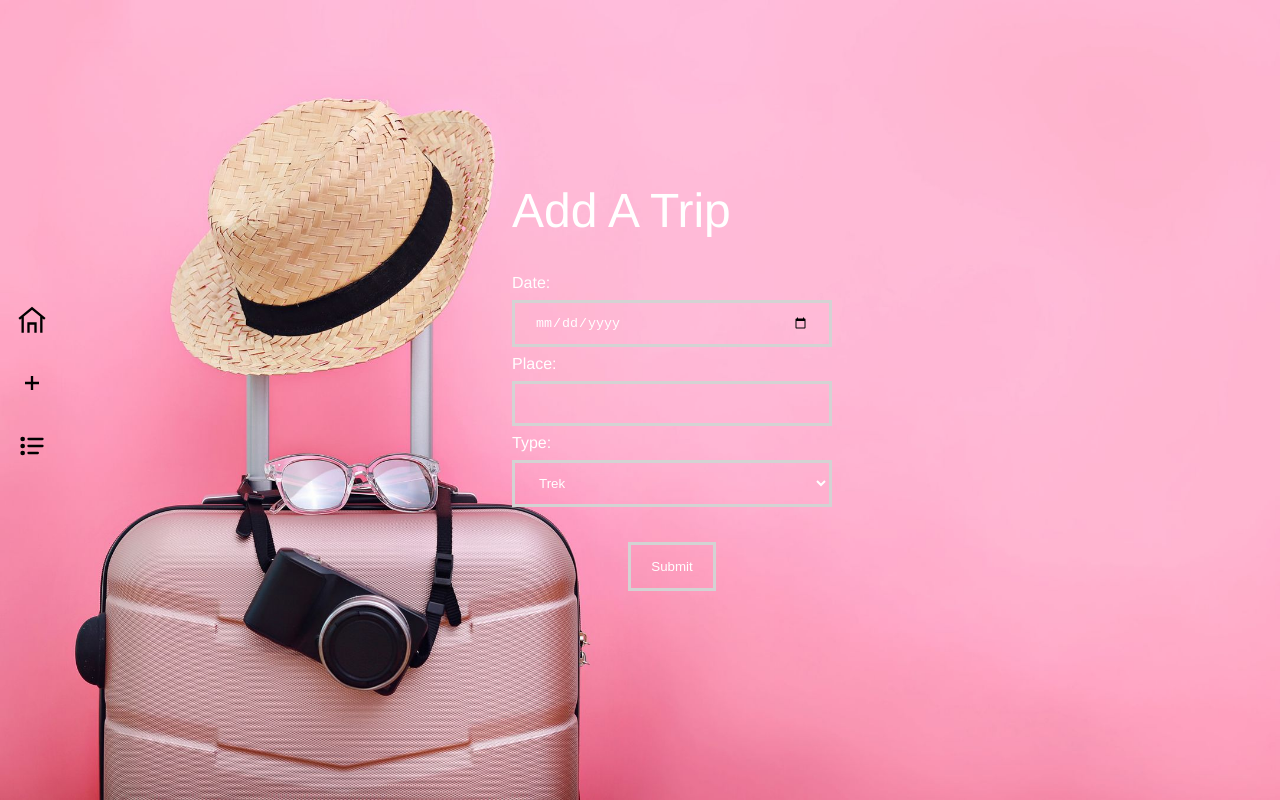
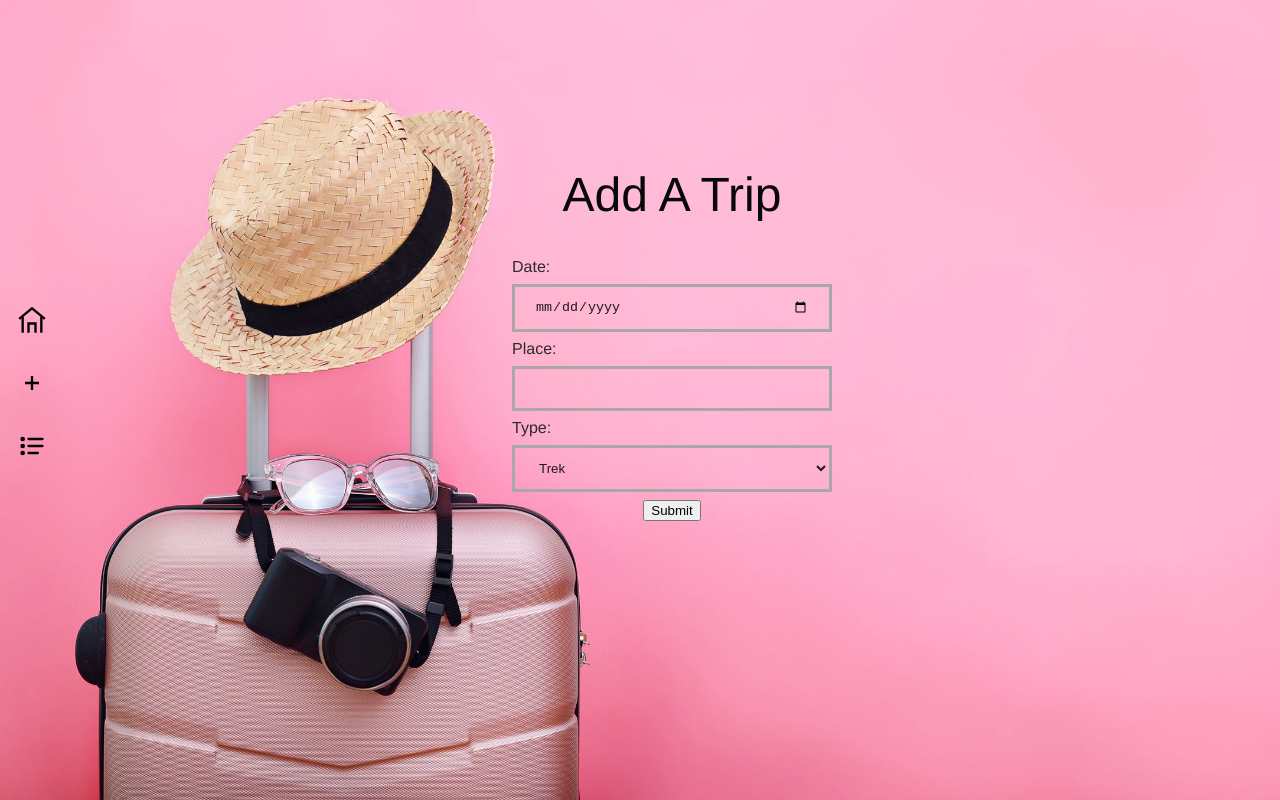
Before and after one commit to bella77-69/trip-app, a React (Create React App) app: page /add in a window 1280 px wide. Built offline with nearby package versions, Linux system fonts and the light colour scheme.

Commit message:
working on styling

```diff
--- a/src/components/trips/AddTrip.jsx
+++ b/src/components/trips/AddTrip.jsx
@@ -1,4 +1,5 @@
 import React from "react";
+import './AddTrip.scss';
 
 export const AddTrip = ({ newTrip }) => {
   let date, place, type;
@@ -13,33 +14,33 @@ export const AddTrip = ({ newTrip }) => {
   };
 
   return (
-    <div className="form-container">
-      <form onSubmit={submit} className="form black-container">
+    <div className="form">
+      <form onSubmit={submit} className="form-container">
         <label>
-          <h3>Add A Trip</h3>
+          <h3 className="form-title">Add A Trip</h3>
           <br />
           <br />
           <br />
         </label>
-        <label>
+        <label className="form-label">
           Date: <br />
-          <input
+          <input className="form-input"
             id="date"
             type="date"
             required
             ref={(input) => (date = input)}
           />
         </label>
-        <label>
+        <label className="form-label">
           Place: <br />
-          <input
+          <input className="form-input"
             id="date"
             type="text"
             required
             ref={(input) => (place = input)}
           />
         </label>
-        <label>
+        <label className="form-label">
           Type: <br />
           <select ref={(input) => (type = input)}>
             <option value="Trek">Trek</option>
@@ -47,7 +48,7 @@ export const AddTrip = ({ newTrip }) => {
             <option value="Club">Club</option>
           </select>
         </label>
-        <input type="submit" value="Submit" />
+        <input type="submit" value="Submit" className="form-submit"/>
       </form>
     </div>
   );
--- /dev/null
+++ b/src/components/trips/AddTrip.scss
@@ -0,0 +1,59 @@
+@import '../../styles/mixins';
+
+ .form {
+        flex: auto;
+        @include flex(column);
+        margin-top: -7rem;
+
+
+        &-title {
+        color: rgb(8, 8, 8);
+        }
+
+        &-label {
+        color: rgb(44, 43, 43);
+        }
+
+        &-container {
+        @include flex(column);
+        width: 320px;
+        padding: 12px 20px;
+        margin: 8px 0;
+        background: transparent;
+        box-sizing: border-box;
+
+        }
+
+        &-input[type=text], input[type=date],
+        select {
+        width: 320px;
+        padding: 12px 20px;
+        margin: 8px 0;
+        display: inline-block;
+        border: 3px solid rgb(170, 167, 167);
+        color: rgb(29, 28, 28);
+        background: transparent;
+        box-sizing: border-box;
+
+        &:focus {
+        border-color: white;
+        }
+        }
+
+        &-input[type=submit] {
+        border: 3px solid lightgrey;
+        background: transparent;
+        color: white;
+        padding: 14px 20px;
+        margin: 2em 0;
+        cursor: pointer;
+        align-self: right;
+
+        :hover {
+        border-color: white;
+        background-color: white;
+        color: grey;
+        }
+        }
+
+    }
--- a/src/styles/index.scss
+++ b/src/styles/index.scss
@@ -1,3 +1,4 @@
+@import '../styles/mixins';
 .route-container .nav a, .route-container .trips-list .filters a {
     text-decoration: none;
     color: #f0f0f0; }
@@ -10,18 +11,9 @@
     background-repeat: no-repeat;
     background-size: cover;
     margin: 0 auto;
-    padding: 0; }
+    padding: 0;
+  }
 
-  h1, h3 {
-    display: inline;
-    font-weight: normal;
-    color: white; }
-
-  h1 {
-    font-size: 96px; }
-
-  h3 {
-    font-size: 48px; }
 
   .route-container {
     display: flex; }
@@ -70,22 +62,18 @@
             margin: 0.5em;
             background-color: #f0f0f0;
             display: inline-block; }
-    .route-container .form-container {
-      flex: auto;
-      display: flex;
-      flex-direction: row;
-      align-items: center;
-      justify-content: center; }
-      .route-container .form-container .form {
+
+
+      .route-container .form-container  {
         display: flex;
         flex-direction: column;
         align-items: center;
         justify-content: center;
         color: white; }
-        .route-container .form-container .form label {
+        .route-container .form-container {
           width: 320px; }
-        .route-container .form-container .form input[type=text], .route-container .form-container .form input[type=date],
-        .route-container .form-container .form select {
+        .route-container .form-container .route-container .form-container
+        .route-container .form-container  {
           width: 320px;
           padding: 12px 20px;
           margin: 8px 0;
@@ -94,21 +82,18 @@
           color: white;
           background: transparent;
           box-sizing: border-box; }
-          .route-container .form-container .form input[type=text]:focus, .route-container .form-container .form input[type=date]:focus,
-          .route-container .form-container .form select:focus {
+          .route-container .form-container .route-container .form-container .form input[type=date]:focus,
+          .route-container .form-container  {
             border-color: white; }
-        .route-container .form-container .form input[type=submit] {
-          border: 3px solid lightgrey;
-          background: transparent;
-          color: white;
-          padding: 14px 20px;
-          margin: 2em 0;
-          cursor: pointer;
-          align-self: right; }
-        .route-container .form-container .form input[type=submit]:hover {
-          border-color: white;
-          background-color: white;
-          color: grey; }
+        // .route-container  {
+
+        //   background: transparent;
+        //   color: white;
+        //   padding: 14px 20px;
+        //   margin: 2em 0;
+        //   cursor: pointer;
+        //   align-self: right; }
+
     .route-container .trips-list {
       flex: auto;
       display: flex;
@@ -117,7 +102,7 @@
       justify-content: center;
       color: white;
       font-size: 20px; }
-      .route-container .trips-list h3 {
+      .route-container .trips-list  {
         margin-top: 0; }
       .route-container .trips-list .table {
         width: 400px;
@@ -137,20 +122,20 @@
       color: white;
       font-size: 40px; }
 
-@mixin flex($direction: row) {
-    display: flex;
-    flex-direction: $direction;
-    align-items: center;
-    justify-content: center;
-}
+// @mixin flex($direction: row) {
+//     display: flex;
+//     flex-direction: $direction;
+//     align-items: center;
+//     justify-content: center;
+// }
 
-%hoverlink {
-    text-decoration: none;
-    color: rgb(240, 240, 240);
-    &:hover {
-        color: white;
-    }
-}
+// %hoverlink {
+//     text-decoration: none;
+//     color: rgb(240, 240, 240);
+//     &:hover {
+//         color: white;
+//     }
+// }
 
 body {
     font-family: Helvetica, Arial, sans-serif;
@@ -175,8 +160,9 @@ h3 {
     font-size: 48px;
 }
 
-.route-container {
-    display: flex;
+// .route-container {
+//     display: flex;
+//     flex-direction: column;
 
     // .nav {
     //     height: 100vh;
@@ -243,51 +229,51 @@ h3 {
         }
     }
 
-    .form-container {
-        flex: auto;
-        @include flex();
+    // .form-container {
+    //     flex: auto;
+    //     @include flex();
 
-        .form {
-            @include flex(column);
-            color: white;
+    //     .form {
+    //         @include flex(column);
+    //         color: white;
 
-            label {
-                width: 320px;
-            }
+    //         label {
+    //             width: 320px;
+    //         }
 
-            input[type=text], input[type=date],
-            select {
-                width: 320px;
-                padding: 12px 20px;
-                margin: 8px 0;
-                display: inline-block;
-                border: 3px solid lightgrey;
-                color: white;
-                background: transparent;
-                box-sizing: border-box;
+    //         input[type=text], input[type=date],
+    //         select {
+    //             width: 320px;
+    //             padding: 12px 20px;
+    //             margin: 8px 0;
+    //             display: inline-block;
+    //             border: 3px solid lightgrey;
+    //             color: white;
+    //             background: transparent;
+    //             box-sizing: border-box;
 
-                &:focus {
-                    border-color: white;
-                }
-            }
+    //             &:focus {
+    //                 border-color: white;
+    //             }
+    //         }
 
-            input[type=submit] {
-                border: 3px solid lightgrey;
-                background: transparent;
-                color: white;
-                padding: 14px 20px;
-                margin: 2em 0;
-                cursor: pointer;
-                align-self: right;
-            }
+    //         input[type=submit] {
+    //             border: 3px solid lightgrey;
+    //             background: transparent;
+    //             color: white;
+    //             padding: 14px 20px;
+    //             margin: 2em 0;
+    //             cursor: pointer;
+    //             align-self: right;
+    //         }
 
-            input[type=submit]:hover {
-                border-color: white;
-                background-color: white;
-                color: grey;
-            }
-        }
-    }
+    //         input[type=submit]:hover {
+    //             border-color: white;
+    //             background-color: white;
+    //             color: grey;
+    //         }
+    //     }
+    // }
 
     // .trips-list {
     //     flex: auto;
@@ -323,5 +309,3 @@ h3 {
         color: white;
         font-size: 40px;
     }
-
-}
```
